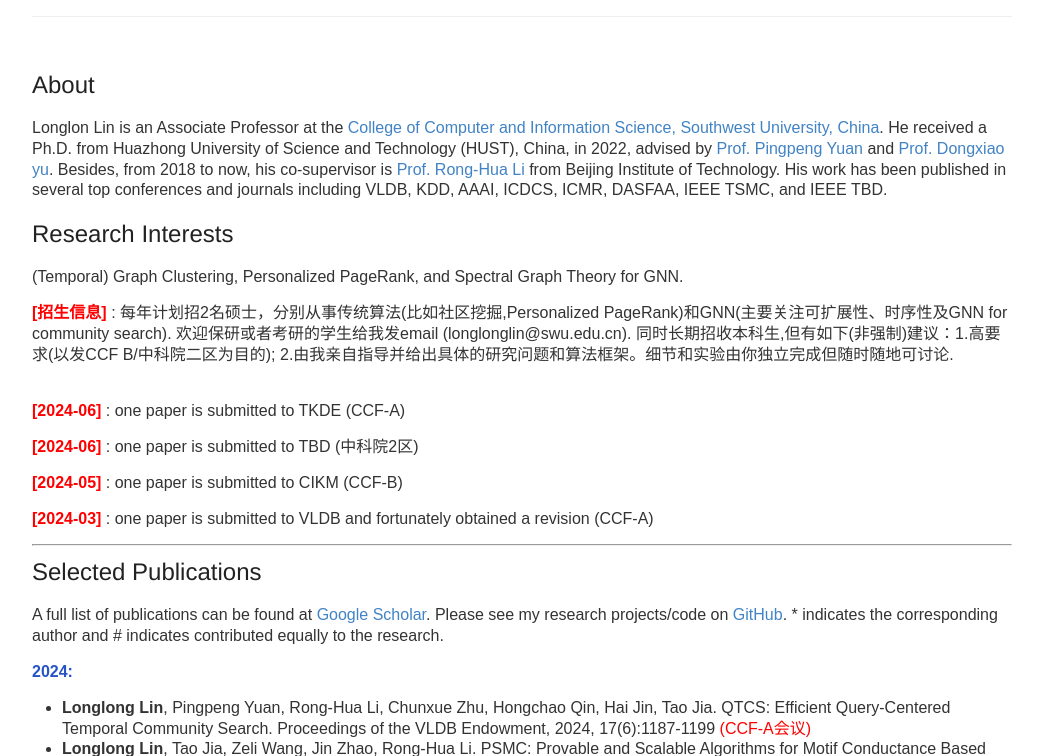
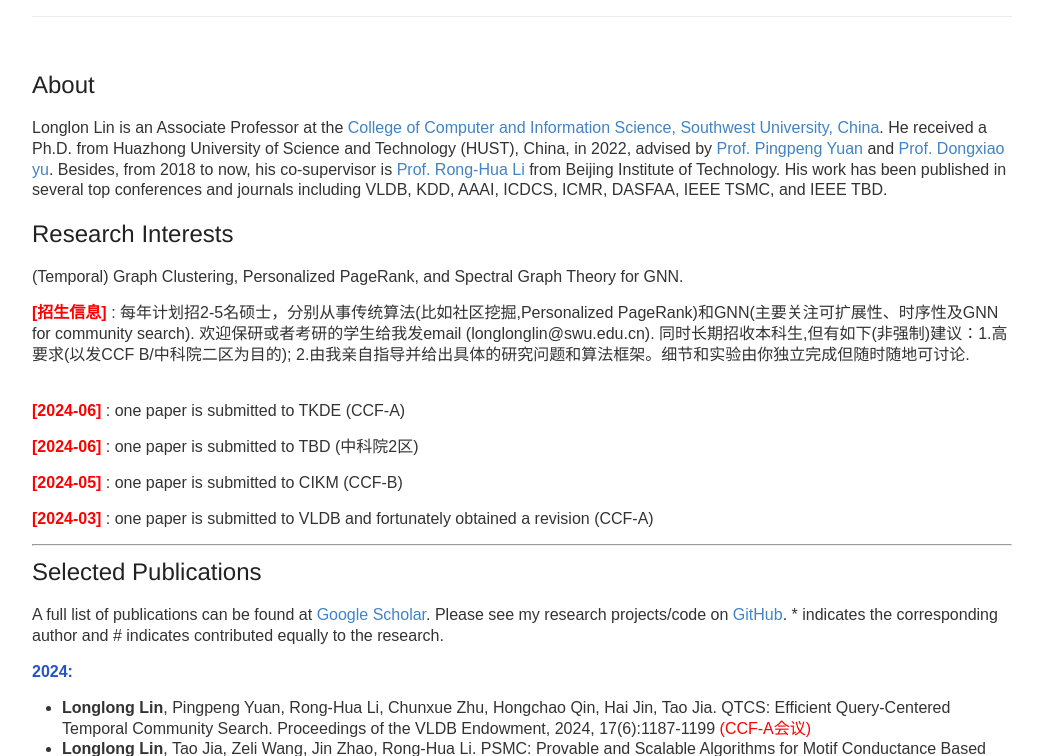
Before and after one commit to longlonglin/longlonglin.github.io, a Jekyll site: the page built from index.md, in a window 1280 px wide and 900 px high, cut to the strip 144-900 px from the top of the window. Shown: the whole strip, without its empty margins (118-1157 px from the left). Built offline with Jekyll 4.4.1, drawn with Linux system fonts in a browser that asks for light colours; our own code applies the rules of GitHub Pages for plain Markdown files.

Commit message:
Update index.md

```diff
--- a/index.md
+++ b/index.md
@@ -9,7 +9,7 @@
 ## Research Interests
 (Temporal) Graph Clustering, Personalized PageRank, and Spectral Graph Theory for GNN.
 
-<b> <font color="#FF0000">[招生信息]</font> </b>: 每年计划招2名硕士，分别从事传统算法(比如社区挖掘,Personalized PageRank)和GNN(主要关注可扩展性、时序性及GNN for community search). 欢迎保研或者考研的学生给我发email (longlonglin@swu.edu.cn). 同时长期招收本科生,但有如下(非强制)建议：1.高要求(以发CCF B/中科院二区为目的); 2.由我亲自指导并给出具体的研究问题和算法框架。细节和实验由你独立完成但随时随地可讨论.
+<b> <font color="#FF0000">[招生信息]</font> </b>: 每年计划招2-5名硕士，分别从事传统算法(比如社区挖掘,Personalized PageRank)和GNN(主要关注可扩展性、时序性及GNN for community search). 欢迎保研或者考研的学生给我发email (longlonglin@swu.edu.cn). 同时长期招收本科生,但有如下(非强制)建议：1.高要求(以发CCF B/中科院二区为目的); 2.由我亲自指导并给出具体的研究问题和算法框架。细节和实验由你独立完成但随时随地可讨论.
 <br><br>
 
 
```
